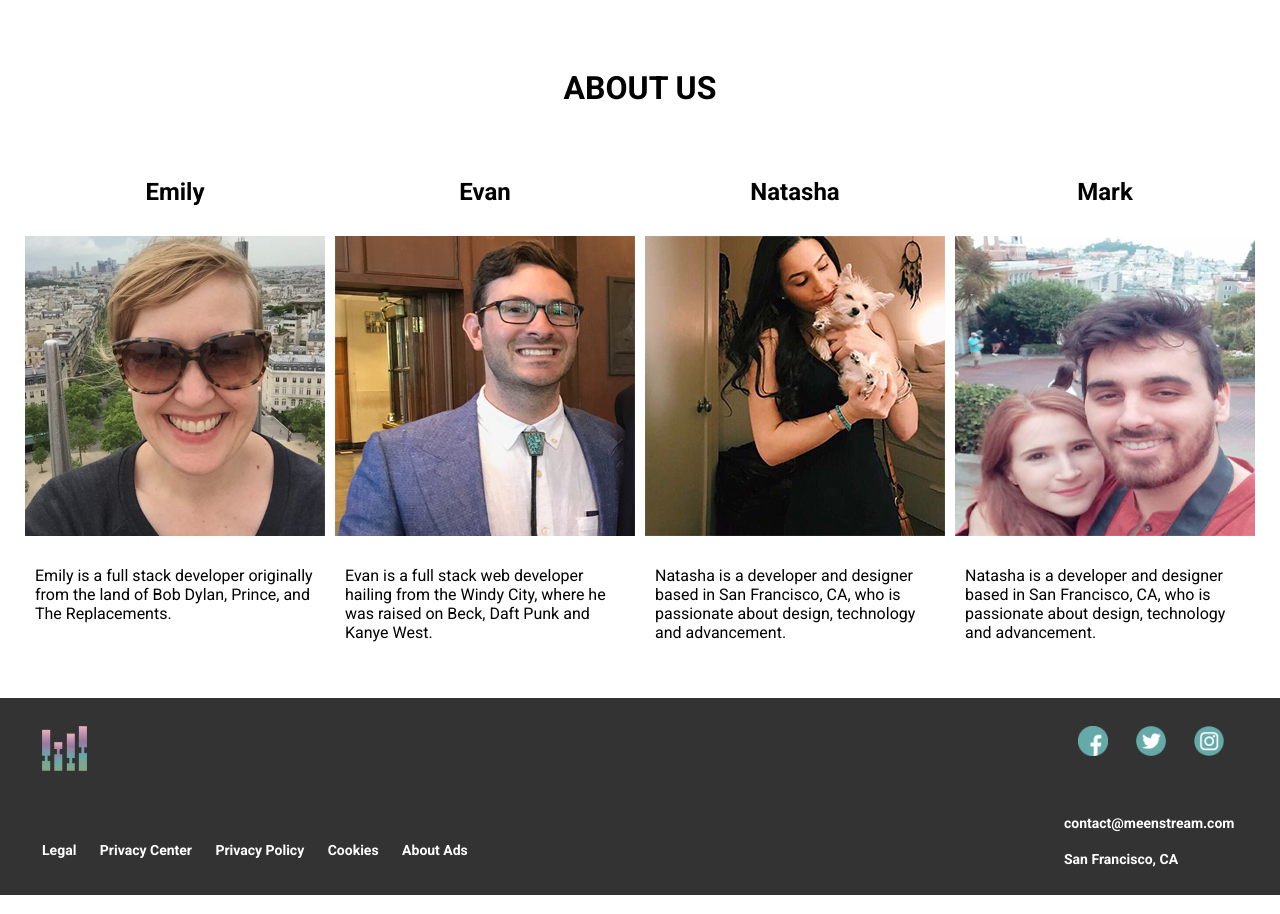
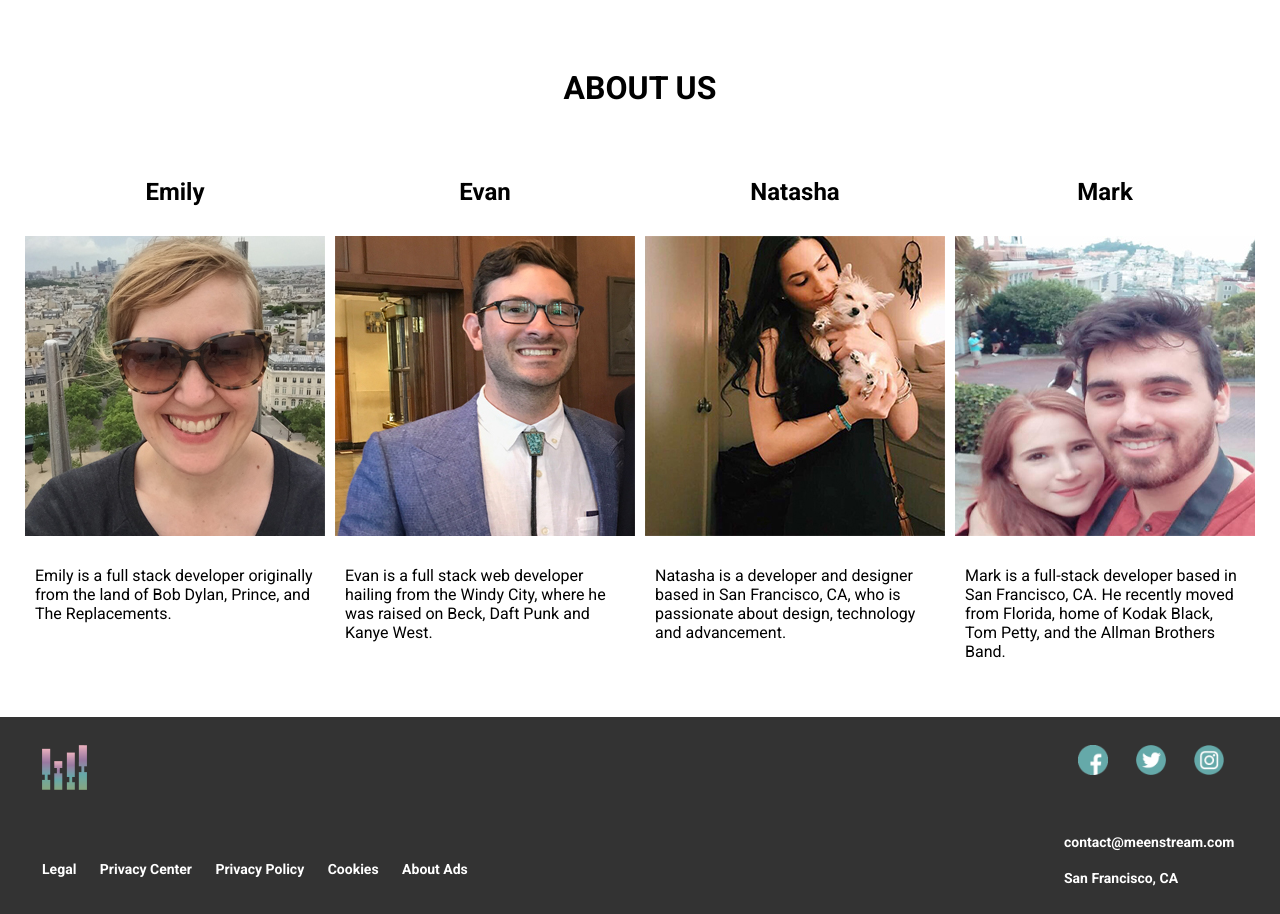
Before and after one commit to EvanReinstein/meenstream, a Django app: template templates/pages/about.html in a window 1280 px wide. Shown: the part 858-1772 px from the top of the page. Run offline with Django 3.2, Linux system fonts and the light colour scheme; the template is opened without the code that fills it, so the values that code supplies are empty.

Commit message:
fixes mark bio

```diff
--- a/templates/pages/about.html
+++ b/templates/pages/about.html
@@ -61,12 +61,8 @@
       <div>
         <h2 class="developer-header">Mark</h2>
         <image class="photo mark" src="/static/images/mark.jpg" alt="Mark">
-          <p class="about-description">Natasha is a developer and designer based in San Francisco, CA, who is
-            passionate
-            about
-            design,
-            technology
-            and advancement.
+          <p class="about-description">Mark is a full-stack developer based in San Francisco, CA. He recently moved from Florida, home of
+            Kodak Black, Tom Petty, and the Allman Brothers Band.
           </p>
       </div>
     </div>
```
